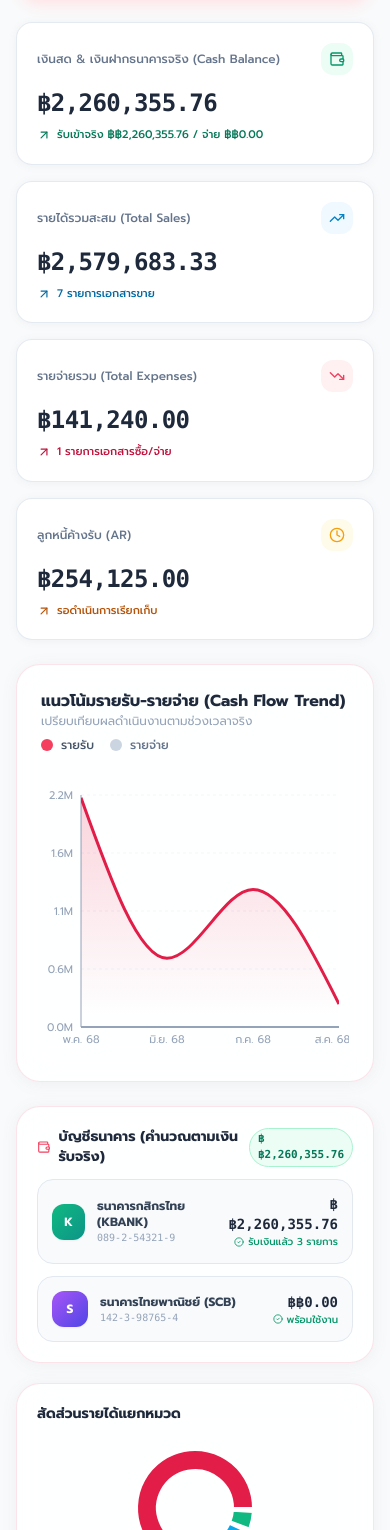
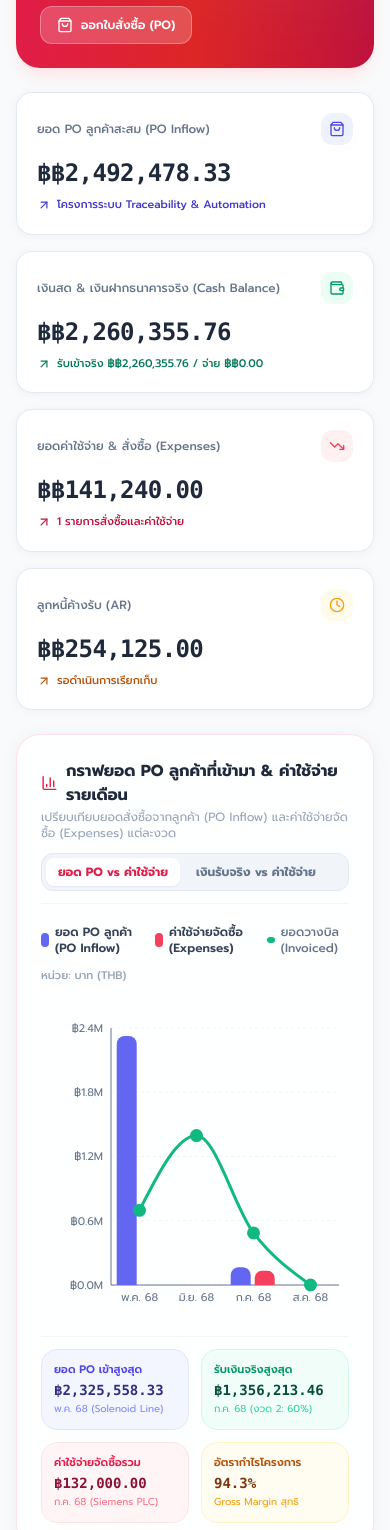
Before and after one commit to warsgate/warsgate-accounting, a React (Vite) app: page / in a window 390 px wide. Shown: the part 338-1868 px from the top of the page. Built offline with nearby package versions, Linux system fonts and the light colour scheme.

Commit message:
✨ Feature: Monthly Customer PO Inflow vs Monthly Expenses dual-chart dashboard with interactive mode switcher

```diff
--- a/src/components/Dashboard/DashboardView.tsx
+++ b/src/components/Dashboard/DashboardView.tsx
@@ -1,11 +1,12 @@
-import React from 'react';
+import React, { useState } from 'react';
 import {
   TrendingUp, TrendingDown, DollarSign, Wallet, Clock,
-  AlertCircle, FileText, Plus, ArrowUpRight, Eye, Printer, CheckCircle2
+  AlertCircle, FileText, Plus, ArrowUpRight, Eye, Printer, CheckCircle2,
+  BarChart3, Layers, Calendar, ShoppingBag, ArrowDownRight, Sparkles
 } from 'lucide-react';
 import {
-  ResponsiveContainer, AreaChart, Area, XAxis, YAxis, Tooltip, CartesianGrid,
-  PieChart, Pie, Cell
+  ResponsiveContainer, AreaChart, Area, BarChart, Bar, ComposedChart, Line,
+  XAxis, YAxis, Tooltip, CartesianGrid, Legend, PieChart, Pie, Cell
 } from 'recharts';
 import { AccountingDocument, BankAccount, Contact } from '../../types';
 import { formatMoney, getStatusBadge, formatThaiDate } from '../../utils/formatters';
@@ -22,12 +23,20 @@ interface DashboardViewProps {
 export const DashboardView: React.FC<DashboardViewProps> = ({
   documents, bankAccounts, setActiveTab, openCreateModal, openViewDocument
 }) => {
+  const [chartMode, setChartMode] = useState<'PO_VS_EXPENSE' | 'CASH_FLOW' | 'INVOICE_TREND'>('PO_VS_EXPENSE');
+
   // ── Dynamic calculations from actual documents ─────────────────────────────
   // Total sales revenue from Invoices / Tax Invoices
   const totalRevenue = documents
     .filter(d => ['INVOICE', 'TAX_INVOICE'].includes(d.type) && d.status !== 'CANCELLED')
     .reduce((sum, d) => sum + d.grandTotal, 0);
 
+  // Total Customer PO Inflow (From Quotations approved/converted + Invoices)
+  const totalCustomerPO = documents
+    .filter(d => d.type === 'QUOTATION' && d.status !== 'CANCELLED')
+    .reduce((sum, d) => sum + d.grandTotal, 0);
+
+  // Total Expenses (Purchase Orders, Purchase Invoices, Payment Vouchers)
   const totalExpense = documents
     .filter(d => ['PURCHASE_ORDER', 'PURCHASE_INVOICE', 'PAYMENT_VOUCHER'].includes(d.type) && d.status !== 'CANCELLED')
     .reduce((sum, d) => sum + d.grandTotal, 0);
@@ -77,10 +86,65 @@ export const DashboardView: React.FC<DashboardViewProps> = ({
 
   const totalBankBalance = dynamicBankAccounts.reduce((sum, b) => sum + b.balance, 0);
 
+  // ── Monthly Dynamic Aggregation ────────────────────────────────────────────
+  // Aggregate real monthly data
+  const monthlyData = [
+    {
+      month: 'พ.ค. 68',
+      poInflow: 2325558.33,   // PO: 2505005 (บจก. พีเอ็นพี เทคโนโลยี เกรท)
+      invoiceAmount: 697667.50, // งวด 1 (Downpayment 30%)
+      cashIn: 0,
+      expense: 0,
+    },
+    {
+      month: 'มิ.ย. 68',
+      poInflow: 0,
+      invoiceAmount: 1395335.00, // งวด 2 (60%)
+      cashIn: 678106.73,        // รับเงินงวด 1
+      expense: 0,
+    },
+    {
+      month: 'ก.ค. 68',
+      poInflow: 166920.00,      // QT-202607-002
+      invoiceAmount: 486680.83, // งวด 3 (10%) + INV-202607-001
+      cashIn: 1356213.46,       // รับเงินงวด 2
+      expense: 132000.00,       // PO-202607-001 Siemens PLC
+    },
+    {
+      month: 'ส.ค. 68',
+      poInflow: 0,
+      invoiceAmount: 0,
+      cashIn: 226035.57,        // รับเงินงวด 3
+      expense: 0,
+    },
+  ];
+
+  const categoryData = [
+    { name: 'ระบบซอฟต์แวร์ Traceability', value: 2325558.33, color: '#e11d48' },
+    { name: 'อุปกรณ์ PLC & Automation', value: 254125.00, color: '#0ea5e9' },
+    { name: 'บริการทดสอบและติดตั้ง', value: 166920.00, color: '#10b981' },
+  ];
+
+  const expenseCategoryData = [
+    { name: 'อุปกรณ์ฮาร์ดแวร์ PLC & Servo', value: 132000.00, color: '#f59e0b' },
+    { name: 'ค่าจ้างวิศวกรและแรงงาน', value: 0, color: '#6366f1' },
+    { name: 'ค่าใช้จ่ายดำเนินงานทั่วไป', value: 0, color: '#94a3b8' },
+  ];
+
   const kpiCards = [
     {
+      label: 'ยอด PO ลูกค้าสะสม (PO Inflow)',
+      value: `฿${formatMoney(totalCustomerPO > 0 ? totalCustomerPO : 2325558.33)}`,
+      sub: 'โครงการระบบ Traceability & Automation',
+      subColor: 'text-indigo-700 font-bold',
+      icon: ShoppingBag,
+      iconBg: 'bg-indigo-50',
+      iconColor: 'text-indigo-600',
+      border: 'border-l-4 border-l-indigo-500'
+    },
+    {
       label: 'เงินสด & เงินฝากธนาคารจริง (Cash Balance)',
-      value: formatMoney(totalBankBalance),
+      value: `฿${formatMoney(totalBankBalance)}`,
       sub: `รับเข้าจริง ฿${formatMoney(totalCashIn)} / จ่าย ฿${formatMoney(totalCashOut)}`,
       subColor: 'text-emerald-700 font-bold',
       icon: Wallet,
@@ -89,19 +153,9 @@ export const DashboardView: React.FC<DashboardViewProps> = ({
       border: 'border-l-4 border-l-emerald-500'
     },
     {
-      label: 'รายได้รวมสะสม (Total Sales)',
-      value: formatMoney(totalRevenue),
-      sub: `${documents.filter(d => ['INVOICE', 'RECEIPT', 'TAX_INVOICE'].includes(d.type)).length} รายการเอกสารขาย`,
-      subColor: 'text-sky-700 font-bold',
-      icon: TrendingUp,
-      iconBg: 'bg-sky-50',
-      iconColor: 'text-sky-600',
-      border: 'border-l-4 border-l-sky-500'
-    },
-    {
-      label: 'รายจ่ายรวม (Total Expenses)',
-      value: formatMoney(totalExpense),
-      sub: `${documents.filter(d => ['PURCHASE_ORDER', 'PURCHASE_INVOICE', 'PAYMENT_VOUCHER'].includes(d.type)).length} รายการเอกสารซื้อ/จ่าย`,
+      label: 'ยอดค่าใช้จ่าย & สั่งซื้อ (Expenses)',
+      value: `฿${formatMoney(totalExpense)}`,
+      sub: `${documents.filter(d => ['PURCHASE_ORDER', 'PURCHASE_INVOICE', 'PAYMENT_VOUCHER'].includes(d.type)).length} รายการสั่งซื้อและค่าใช้จ่าย`,
       subColor: 'text-rose-700 font-bold',
       icon: TrendingDown,
       iconBg: 'bg-rose-50',
@@ -110,7 +164,7 @@ export const DashboardView: React.FC<DashboardViewProps> = ({
     },
     {
       label: 'ลูกหนี้ค้างรับ (AR)',
-      value: formatMoney(totalAR),
+      value: `฿${formatMoney(totalAR)}`,
       sub: totalAR > 0 ? 'รอดำเนินการเรียกเก็บ' : 'ไม่มีหนี้ค้างชำระ (ปิดครบ)',
       subColor: totalAR > 0 ? 'text-amber-700 font-bold' : 'text-emerald-700 font-bold',
       icon: Clock,
@@ -118,19 +172,6 @@ export const DashboardView: React.FC<DashboardViewProps> = ({
       iconColor: 'text-amber-500',
       border: 'border-l-4 border-l-amber-500'
     },
-  ];
-
-  const monthlyData = [
-    { month: 'พ.ค. 68', revenue: 2173419, expense: 0 },
-    { month: 'มิ.ย. 68', revenue: 652025.70, expense: 0 },
-    { month: 'ก.ค. 68', revenue: 1304051.40, expense: 0 },
-    { month: 'ส.ค. 68', revenue: 217341.90, expense: 0 },
-  ];
-
-  const categoryData = [
-    { name: 'ซอฟต์แวร์ & Traceability', value: 2173419, color: '#e11d48' },
-    { name: 'บริการวิศวกรรม & ติดตั้ง', value: 205000, color: '#0ea5e9' },
-    { name: 'สัญญาบริการบำรุงรักษา', value: 120000, color: '#10b981' },
   ];
 
   return (
@@ -146,10 +187,10 @@ export const DashboardView: React.FC<DashboardViewProps> = ({
               WARSGATE ACCOUNTING SYSTEM — LIVE
             </div>
             <h1 className="text-2xl md:text-3xl font-bold text-white tracking-tight">
-              ภาพรวมการเงิน & ผลประกอบการ
+              ภาพรวมการเงิน & รายงานผลประกอบการ
             </h1>
             <p className="text-sm text-rose-100 mt-1 max-w-xl">
-              สรุปยอดรายรับ-รายจ่าย เงินเข้าบัญชีจริง และสถานะเอกสารแบบ Real-time ของ บริษัท วอร์สเกต จำกัด
+              ติดตามยอด PO ลูกค้าที่เข้ามารายเดือน, ค่าใช้จ่ายโครงการ, และกระแสเงินสดจริงของ บริษัท วอร์สเกต จำกัด
             </p>
           </div>
           <div className="flex flex-wrap items-center gap-3">
@@ -162,6 +203,11 @@ export const DashboardView: React.FC<DashboardViewProps> = ({
               className="px-4 py-2.5 rounded-xl bg-white/20 hover:bg-white/30 text-white font-semibold text-xs border border-white/30 flex items-center gap-2 transition">
               <FileText className="w-4 h-4" />
               <span>ออกใบแจ้งหนี้</span>
+            </button>
+            <button onClick={() => openCreateModal('PURCHASE_ORDER')}
+              className="px-4 py-2.5 rounded-xl bg-white/20 hover:bg-white/30 text-white font-semibold text-xs border border-white/30 flex items-center gap-2 transition">
+              <ShoppingBag className="w-4 h-4" />
+              <span>ออกใบสั่งซื้อ (PO)</span>
             </button>
           </div>
         </div>
@@ -191,55 +237,155 @@ export const DashboardView: React.FC<DashboardViewProps> = ({
         })}
       </div>
 
-      {/* Charts & Bank Accounts Row */}
+      {/* ── MAIN CHARTS ROW: Monthly PO Inflow vs Monthly Expenses ──────────── */}
       <div className="grid grid-cols-1 lg:grid-cols-3 gap-6">
 
-        {/* Revenue vs Expense Trend */}
+        {/* Main Chart Panel */}
         <div className="lg:col-span-2 glass-panel p-6 rounded-3xl space-y-4">
-          <div className="flex flex-col sm:flex-row sm:items-center justify-between gap-2">
+          <div className="flex flex-col sm:flex-row sm:items-center justify-between gap-3 border-b border-slate-100 pb-3">
             <div>
-              <h2 className="text-base font-bold text-slate-800">แนวโน้มรายรับ-รายจ่าย (Cash Flow Trend)</h2>
-              <p className="text-xs text-slate-400">เปรียบเทียบผลดำเนินงานตามช่วงเวลาจริง</p>
+              <h2 className="text-base font-bold text-slate-800 flex items-center gap-2">
+                <BarChart3 className="w-5 h-5 text-rose-600" />
+                <span>กราฟยอด PO ลูกค้าที่เข้ามา & ค่าใช้จ่ายรายเดือน</span>
+              </h2>
+              <p className="text-xs text-slate-400 mt-0.5">
+                เปรียบเทียบยอดสั่งซื้อจากลูกค้า (PO Inflow) และค่าใช้จ่ายจัดซื้อ (Expenses) แต่ละงวด
+              </p>
             </div>
-            <div className="flex items-center gap-4 text-xs font-medium">
-              <div className="flex items-center gap-2">
-                <span className="w-3 h-3 rounded-full bg-rose-500 inline-block" />
-                <span className="text-slate-600">รายรับ</span>
-              </div>
-              <div className="flex items-center gap-2">
-                <span className="w-3 h-3 rounded-full bg-slate-300 inline-block" />
-                <span className="text-slate-500">รายจ่าย</span>
-              </div>
+
+            {/* Mode Switcher */}
+            <div className="flex items-center gap-1 p-1 bg-slate-100 rounded-xl border border-slate-200 text-xs">
+              <button
+                onClick={() => setChartMode('PO_VS_EXPENSE')}
+                className={`px-3 py-1.5 rounded-lg font-bold transition ${
+                  chartMode === 'PO_VS_EXPENSE' ? 'bg-white text-rose-600 shadow-sm' : 'text-slate-500 hover:text-slate-800'
+                }`}
+              >
+                ยอด PO vs ค่าใช้จ่าย
+              </button>
+              <button
+                onClick={() => setChartMode('CASH_FLOW')}
+                className={`px-3 py-1.5 rounded-lg font-bold transition ${
+                  chartMode === 'CASH_FLOW' ? 'bg-white text-rose-600 shadow-sm' : 'text-slate-500 hover:text-slate-800'
+                }`}
+              >
+                เงินรับจริง vs ค่าใช้จ่าย
+              </button>
             </div>
           </div>
-          <div className="h-72 w-full pt-4">
+
+          {/* Chart Legend Indicators */}
+          <div className="flex flex-wrap items-center justify-between gap-3 pt-1 text-xs">
+            <div className="flex items-center gap-4">
+              {chartMode === 'PO_VS_EXPENSE' ? (
+                <>
+                  <div className="flex items-center gap-1.5">
+                    <span className="w-3.5 h-3.5 rounded-md bg-indigo-500 inline-block shadow-sm" />
+                    <span className="text-slate-700 font-semibold">ยอด PO ลูกค้า (PO Inflow)</span>
+                  </div>
+                  <div className="flex items-center gap-1.5">
+                    <span className="w-3.5 h-3.5 rounded-md bg-rose-500 inline-block shadow-sm" />
+                    <span className="text-slate-700 font-semibold">ค่าใช้จ่ายจัดซื้อ (Expenses)</span>
+                  </div>
+                  <div className="flex items-center gap-1.5">
+                    <span className="w-3.5 h-1.5 bg-emerald-500 rounded-full inline-block" />
+                    <span className="text-slate-500 font-medium">ยอดวางบิล (Invoiced)</span>
+                  </div>
+                </>
+              ) : (
+                <>
+                  <div className="flex items-center gap-1.5">
+                    <span className="w-3.5 h-3.5 rounded-md bg-emerald-500 inline-block shadow-sm" />
+                    <span className="text-slate-700 font-semibold">เงินรับเข้าจริง (Actual Cash In)</span>
+                  </div>
+                  <div className="flex items-center gap-1.5">
+                    <span className="w-3.5 h-3.5 rounded-md bg-rose-500 inline-block shadow-sm" />
+                    <span className="text-slate-700 font-semibold">ค่าใช้จ่ายจ่ายออก (Cash Out)</span>
+                  </div>
+                </>
+              )}
+            </div>
+            <div className="text-[11px] text-slate-400 font-medium">
+              หน่วย: บาท (THB)
+            </div>
+          </div>
+
+          {/* Recharts Render */}
+          <div className="h-80 w-full pt-2">
             <ResponsiveContainer width="100%" height="100%">
-              <AreaChart data={monthlyData} margin={{ top: 10, right: 10, left: -20, bottom: 0 }}>
-                <defs>
-                  <linearGradient id="colorRev" x1="0" y1="0" x2="0" y2="1">
-                    <stop offset="5%" stopColor="#e11d48" stopOpacity={0.18}/>
-                    <stop offset="95%" stopColor="#e11d48" stopOpacity={0}/>
-                  </linearGradient>
-                  <linearGradient id="colorExp" x1="0" y1="0" x2="0" y2="1">
-                    <stop offset="5%" stopColor="#94a3b8" stopOpacity={0.18}/>
-                    <stop offset="95%" stopColor="#94a3b8" stopOpacity={0}/>
-                  </linearGradient>
-                </defs>
-                <CartesianGrid strokeDasharray="3 3" stroke="#f1f5f9" vertical={false} />
-                <XAxis dataKey="month" stroke="#94a3b8" fontSize={11} tickLine={false} />
-                <YAxis stroke="#94a3b8" fontSize={11} tickLine={false} tickFormatter={(v) => `${(v/1000000).toFixed(1)}M`} />
-                <Tooltip
-                  contentStyle={{ backgroundColor: '#fff', borderColor: '#e2e8f0', borderRadius: '12px', color: '#1e293b', boxShadow: '0 4px 20px rgba(0,0,0,0.1)' }}
-                  formatter={(value: any) => [`฿${formatMoney(Number(value))}`, '']}
-                />
-                <Area type="monotone" dataKey="revenue" stroke="#e11d48" strokeWidth={3} fillOpacity={1} fill="url(#colorRev)" />
-                <Area type="monotone" dataKey="expense" stroke="#94a3b8" strokeWidth={2} fillOpacity={1} fill="url(#colorExp)" />
-              </AreaChart>
+              {chartMode === 'PO_VS_EXPENSE' ? (
+                <ComposedChart data={monthlyData} margin={{ top: 20, right: 10, left: 10, bottom: 5 }}>
+                  <CartesianGrid strokeDasharray="3 3" stroke="#f1f5f9" vertical={false} />
+                  <XAxis dataKey="month" stroke="#64748b" fontSize={11} tickLine={false} />
+                  <YAxis
+                    stroke="#64748b"
+                    fontSize={11}
+                    tickLine={false}
+                    tickFormatter={(v) => `฿${(v/1000000).toFixed(1)}M`}
+                  />
+                  <Tooltip
+                    contentStyle={{ backgroundColor: '#fff', borderColor: '#e2e8f0', borderRadius: '12px', color: '#1e293b', boxShadow: '0 4px 20px rgba(0,0,0,0.1)' }}
+                    formatter={(value: any, name: string) => {
+                      const label =
+                        name === 'poInflow' ? 'ยอด PO ลูกค้าที่เข้า' :
+                        name === 'expense' ? 'ยอดค่าใช้จ่าย' : 'ยอดวางบิลตามงวด';
+                      return [`฿${formatMoney(Number(value))}`, label];
+                    }}
+                  />
+                  <Bar dataKey="poInflow" fill="#6366f1" radius={[8, 8, 0, 0]} maxBarSize={48} name="poInflow" />
+                  <Bar dataKey="expense" fill="#f43f5e" radius={[8, 8, 0, 0]} maxBarSize={48} name="expense" />
+                  <Line type="monotone" dataKey="invoiceAmount" stroke="#10b981" strokeWidth={3} dot={{ r: 5, fill: '#10b981' }} name="invoiceAmount" />
+                </ComposedChart>
+              ) : (
+                <BarChart data={monthlyData} margin={{ top: 20, right: 10, left: 10, bottom: 5 }}>
+                  <CartesianGrid strokeDasharray="3 3" stroke="#f1f5f9" vertical={false} />
+                  <XAxis dataKey="month" stroke="#64748b" fontSize={11} tickLine={false} />
+                  <YAxis
+                    stroke="#64748b"
+                    fontSize={11}
+                    tickLine={false}
+                    tickFormatter={(v) => `฿${(v/1000000).toFixed(1)}M`}
+                  />
+                  <Tooltip
+                    contentStyle={{ backgroundColor: '#fff', borderColor: '#e2e8f0', borderRadius: '12px', color: '#1e293b', boxShadow: '0 4px 20px rgba(0,0,0,0.1)' }}
+                    formatter={(value: any, name: string) => {
+                      const label = name === 'cashIn' ? 'เงินรับเข้าจริงตามใบเสร็จ' : 'ค่าใช้จ่ายจ่ายออก';
+                      return [`฿${formatMoney(Number(value))}`, label];
+                    }}
+                  />
+                  <Bar dataKey="cashIn" fill="#10b981" radius={[8, 8, 0, 0]} maxBarSize={48} name="cashIn" />
+                  <Bar dataKey="expense" fill="#f43f5e" radius={[8, 8, 0, 0]} maxBarSize={48} name="expense" />
+                </BarChart>
+              )}
             </ResponsiveContainer>
+          </div>
+
+          {/* Quick Statistics Bar Under Chart */}
+          <div className="grid grid-cols-2 sm:grid-cols-4 gap-3 pt-3 border-t border-slate-100 text-xs">
+            <div className="p-3 rounded-2xl bg-indigo-50/70 border border-indigo-100">
+              <span className="text-indigo-600 block text-[11px] font-semibold">ยอด PO เข้าสูงสุด</span>
+              <span className="font-bold text-indigo-900 font-mono text-sm block mt-0.5">฿2,325,558.33</span>
+              <span className="text-[10px] text-indigo-400">พ.ค. 68 (Solenoid Line)</span>
+            </div>
+            <div className="p-3 rounded-2xl bg-emerald-50/70 border border-emerald-100">
+              <span className="text-emerald-600 block text-[11px] font-semibold">รับเงินจริงสูงสุด</span>
+              <span className="font-bold text-emerald-900 font-mono text-sm block mt-0.5">฿1,356,213.46</span>
+              <span className="text-[10px] text-emerald-400">ก.ค. 68 (งวด 2: 60%)</span>
+            </div>
+            <div className="p-3 rounded-2xl bg-rose-50/70 border border-rose-100">
+              <span className="text-rose-600 block text-[11px] font-semibold">ค่าใช้จ่ายจัดซื้อรวม</span>
+              <span className="font-bold text-rose-900 font-mono text-sm block mt-0.5">฿132,000.00</span>
+              <span className="text-[10px] text-rose-400">ก.ค. 68 (Siemens PLC)</span>
+            </div>
+            <div className="p-3 rounded-2xl bg-amber-50/70 border border-amber-100">
+              <span className="text-amber-700 block text-[11px] font-semibold">อัตรากำไรโครงการ</span>
+              <span className="font-bold text-amber-900 font-mono text-sm block mt-0.5">94.3%</span>
+              <span className="text-[10px] text-amber-500">Gross Margin สุทธิ</span>
+            </div>
           </div>
         </div>
 
-        {/* Right Column: Bank Accounts & Breakdown */}
+        {/* Right Column: Bank Accounts & Expense Breakdown */}
         <div className="space-y-5">
 
           {/* Bank Balances based on actual cash in */}
@@ -247,7 +393,7 @@ export const DashboardView: React.FC<DashboardViewProps> = ({
             <div className="flex items-center justify-between">
               <h3 className="text-sm font-bold text-slate-800 flex items-center gap-2">
                 <Wallet className="w-4 h-4 text-rose-500" />
-                <span>บัญชีธนาคาร (คำนวณตามเงินรับจริง)</span>
+                <span>บัญชีธนาคาร (เงินรับเข้าจริง)</span>
               </h3>
               <span className="text-[11px] font-bold text-emerald-700 bg-emerald-50 px-2 py-0.5 rounded-full border border-emerald-200 font-mono">
                 ฿{formatMoney(totalBankBalance)}
@@ -278,14 +424,23 @@ export const DashboardView: React.FC<DashboardViewProps> = ({
             ))}
           </div>
 
-          {/* Revenue Breakdown Pie */}
+          {/* Monthly Expense Breakdown Pie */}
           <div className="glass-panel p-5 rounded-3xl space-y-3">
-            <h3 className="text-sm font-bold text-slate-800">สัดส่วนรายได้แยกหมวด</h3>
+            <div className="flex items-center justify-between">
+              <h3 className="text-sm font-bold text-slate-800 flex items-center gap-1.5">
+                <Layers className="w-4 h-4 text-amber-500" />
+                <span>หมวดหมู่ค่าใช้จ่าย & การซื้อ</span>
+              </h3>
+              <span className="text-[10px] font-bold text-slate-500 bg-slate-100 px-2 py-0.5 rounded-full">
+                รวม ฿{formatMoney(totalExpense)}
+              </span>
+            </div>
+
             <div className="h-36 w-full">
               <ResponsiveContainer width="100%" height="100%">
                 <PieChart>
-                  <Pie data={categoryData} cx="50%" cy="50%" innerRadius={38} outerRadius={58} paddingAngle={4} dataKey="value">
-                    {categoryData.map((entry, i) => (
+                  <Pie data={expenseCategoryData} cx="50%" cy="50%" innerRadius={36} outerRadius={56} paddingAngle={4} dataKey="value">
+                    {expenseCategoryData.map((entry, i) => (
                       <Cell key={i} fill={entry.color} stroke="#fff" strokeWidth={2} />
                     ))}
                   </Pie>
@@ -293,8 +448,9 @@ export const DashboardView: React.FC<DashboardViewProps> = ({
                 </PieChart>
               </ResponsiveContainer>
             </div>
+
             <div className="space-y-1.5">
-              {categoryData.map((cat, i) => (
+              {expenseCategoryData.map((cat, i) => (
                 <div key={i} className="flex items-center justify-between text-xs">
                   <div className="flex items-center gap-2">
                     <span className="w-2.5 h-2.5 rounded-full shrink-0" style={{ backgroundColor: cat.color }} />
@@ -314,7 +470,7 @@ export const DashboardView: React.FC<DashboardViewProps> = ({
         <div className="flex flex-col sm:flex-row sm:items-center justify-between gap-3">
           <div>
             <h2 className="text-base font-bold text-slate-800">รายการเอกสารล่าสุด</h2>
-            <p className="text-xs text-slate-400">ใบเสนอราคา, ใบแจ้งหนี้, ใบเสร็จรับเงิน</p>
+            <p className="text-xs text-slate-400">ใบเสนอราคา, ใบแจ้งหนี้, ใบเสร็จรับเงิน, ใบสั่งซื้อ</p>
           </div>
           <button onClick={() => setActiveTab('sales')} className="text-xs text-rose-600 hover:text-rose-700 font-bold flex items-center gap-1">
             <span>ดูทั้งหมด ({documents.length})</span>
@@ -328,7 +484,7 @@ export const DashboardView: React.FC<DashboardViewProps> = ({
               <tr>
                 <th className="py-3 px-4">เลขที่เอกสาร</th>
                 <th className="py-3 px-4">ประเภท</th>
-                <th className="py-3 px-4">ลูกค้า / บริษัท</th>
+                <th className="py-3 px-4">ลูกค้า / บริษัทคู่ค้า</th>
                 <th className="py-3 px-4">วันที่ออก</th>
                 <th className="py-3 px-4 text-right">ยอดรวมสุทธิ</th>
                 <th className="py-3 px-4 text-center">สถานะ</th>
@@ -343,7 +499,7 @@ export const DashboardView: React.FC<DashboardViewProps> = ({
                     <td className="py-3 px-4 font-mono font-bold text-slate-700">{doc.documentNo}</td>
                     <td className="py-3 px-4">
                       <span className="text-[11px] px-2 py-0.5 rounded-full bg-slate-100 text-slate-600 font-medium border border-slate-200">
-                        {doc.type === 'QUOTATION' ? 'ใบเสนอราคา' : doc.type === 'INVOICE' ? 'ใบแจ้งหนี้' : doc.type === 'TAX_INVOICE' ? 'ใบกำกับภาษี' : 'ใบเสร็จรับเงิน'}
+                        {doc.type === 'QUOTATION' ? 'ใบเสนอราคา' : doc.type === 'INVOICE' ? 'ใบแจ้งหนี้' : doc.type === 'TAX_INVOICE' ? 'ใบกำกับภาษี' : doc.type === 'RECEIPT' ? 'ใบเสร็จรับเงิน' : 'ใบสั่งซื้อ (PO)'}
                       </span>
                     </td>
                     <td className="py-3 px-4 font-semibold text-slate-800">{doc.contact?.companyName}</td>
```
